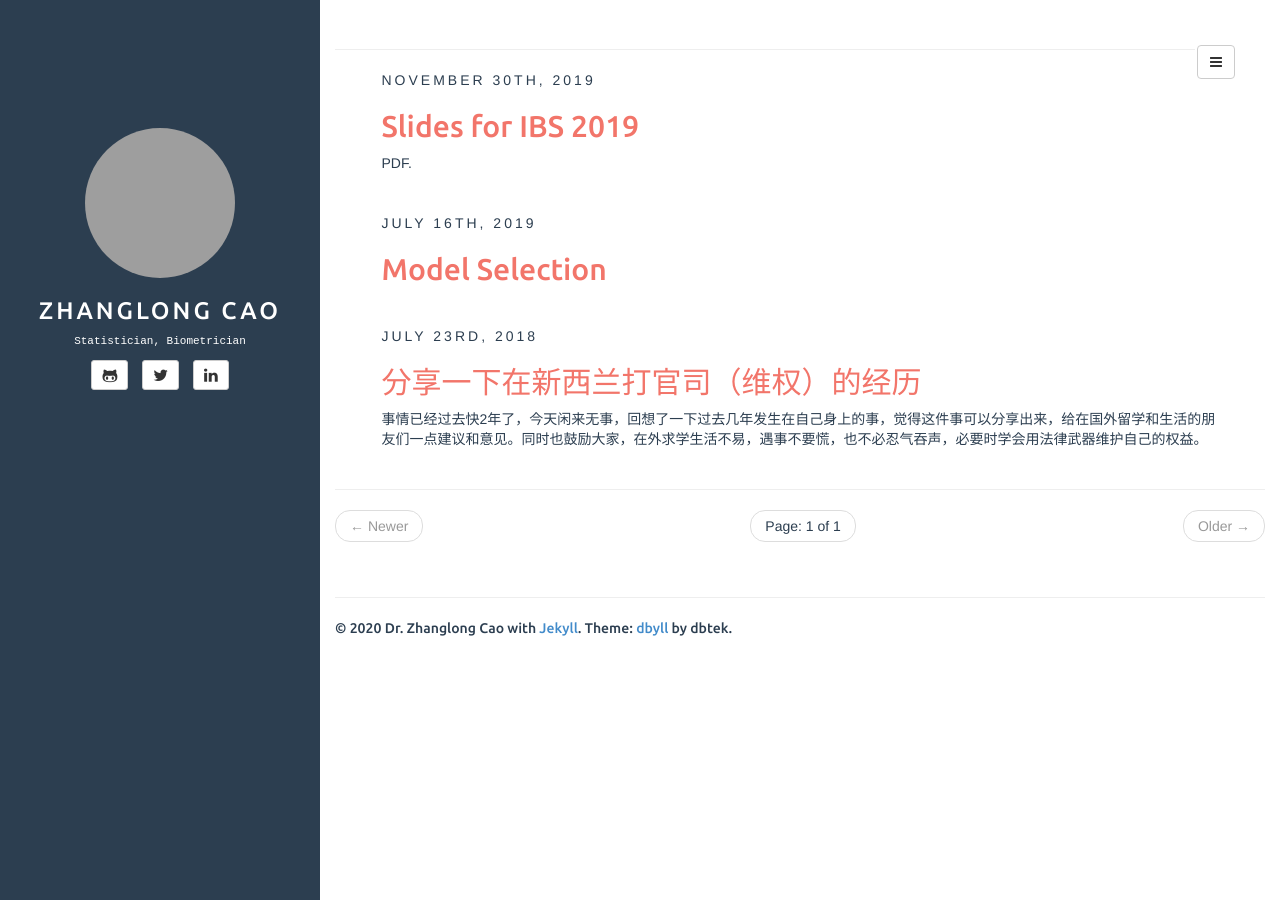
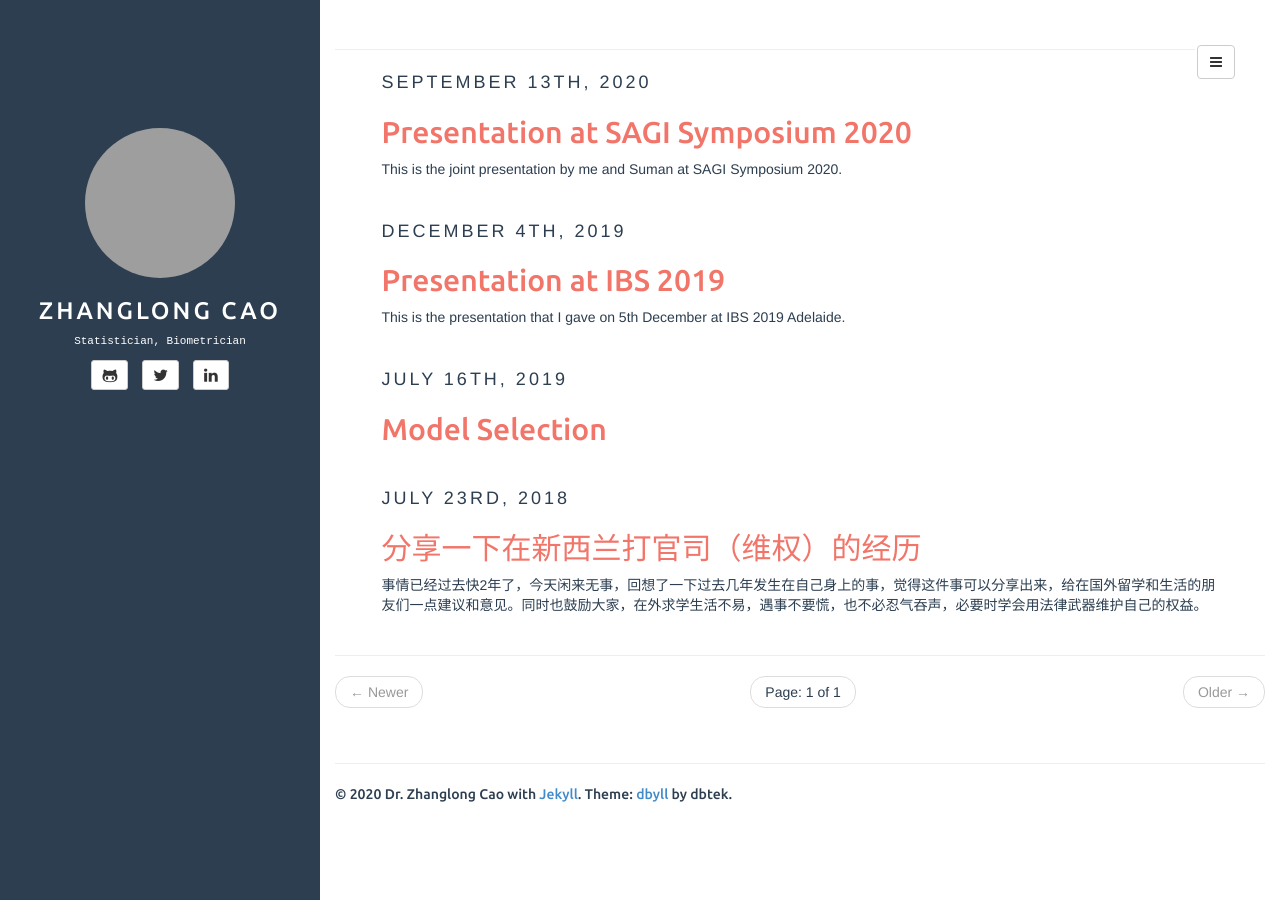
Before and after one commit to jeromecy/jeromecy.github.io, a Jekyll site: the page built from index.html, in a window 1280 px wide. Built offline with Jekyll 4.4.1, drawn with Linux system fonts in a browser that asks for light colours; the list of posts is cut into pages by our own code; grey boxes are pictures that could not be loaded.

Commit message:
SAGI slides

```diff
--- a/_includes/default.html
+++ b/_includes/default.html
@@ -70,10 +70,10 @@
 		<div class="collapse navbar-collapse" id="bs-example-navbar-collapse-1">
 			<ul class="nav navbar-nav">
 				<li class="active"><a href="{{ site.BASE_PATH }}/">Home</a></li>
-	<!--			<li><a href="{{ site.BASE_PATH}}/{{ site.categories_path }}">Categories</a></li>
-				<li><a href="{{ site.BASE_PATH}}/{{ site.tags_path }}">Tags</a></li> -->
+		<!--		<li><a href="{{ site.BASE_PATH}}/{{ site.tags_path }}">Tags</a></li> -->
 				<li><a href="{{ site.BASE_PATH}}/Reading">Reading</a></li>
 				<li><a href="{{ site.BASE_PATH}}/Working">Working</a></li>
+				<li><a href="{{ site.BASE_PATH}}/{{ site.categories_path }}">Categories</a></li>
 			</ul>
 		</div><!-- /.navbar-collapse -->
 	</nav>
@@ -85,11 +85,10 @@
 		</button>
 		<ul class="dropdown-menu" role="menu">
 			<li><a href="{{ site.BASE_PATH}}/"><i class="fa fa-home"></i>Home</a></li>
-<!--			<li><a href="{{ site.BASE_PATH}}/{{ site.categories_path }}"><i class="fa fa-folder"></i>Categories</a></li>
-			<li><a href="{{ site.BASE_PATH}}/{{ site.tags_path }}"><i class="fa fa-tags"></i>Tags</a></li> -->
+	<!--		<li><a href="{{ site.BASE_PATH}}/{{ site.tags_path }}"><i class="fa fa-tags"></i>Tags</a></li> -->
 			<li><a href="{{ site.BASE_PATH}}/Reading"><i class="fa fa-tags"></i>Reading</a></li>
 			<li><a href="{{ site.BASE_PATH}}/Working"><i class="fa fa-tags"></i>Working</a></li>
-
+			<li><a href="{{ site.BASE_PATH}}/{{ site.categories_path }}"><i class="fa fa-folder"></i>Categories</a></li>
 			<li class="divider"></li>
 			<li><a href="#"><i class="fa fa-arrow-up"></i>Top of Page</a></li>
 		</ul>
--- a/_posts/2019-12-01-IBS2019.md
+++ b/_posts/2019-12-01-IBS2019.md
@@ -1,8 +1,15 @@
 ---
 layout: post
-title:  Slides for IBS 2019
-date:   2019-12-01 00:00:00 +0800
+title:  Presentation at IBS 2019
+date:   2019-12-05 00:00:00 +0800
 categories: Presentation
 ---
 
-<a href="//JeromeCY.github.io/PDF/IBS2019.pdf" target="_blank">PDF.</a>
+
+This is the presentation that I gave on 5th December at IBS 2019 Adelaide.
+
+## Title: Model selection and principle of parsimony in statistical modelling in agriculture
+
+Abstract: Model selection is an important issue in biostatistical, psychological and agricultural studies. Root mean squared error (RMSE), Akaike's information criterion (AIC), Bayesian information criterion (BIC) and their relatives are commonly used as selection criteria for goodness-of-fit of statistical models. However, there is no robust technique that can be applied in every aspect of parameter estimation and model selection. Sometimes, the winning model is "cursed", while the best model based on the selection criteria leads to over-fitting in practice. Goodness-of-fit must be balanced against model complexity to avoid over-fitting issues. We discuss the trap in model selection and the principle of parsimony, and present a weighted neighbouring cross-validation method. The latter will be illustrated on agricultural experimental data set.
+
+<a href="//JeromeCY.github.io/PDF/2019-IBS2019.pdf" target="_blank">PDF.</a>
--- /dev/null
+++ b/_posts/2020-09-14-SAGI-Symposium.md
@@ -0,0 +1,19 @@
+---
+layout: post
+title:  Presentation at SAGI Symposium 2020
+date:   2020-09-14 00:00:00 +0800
+categories: Presentation
+---
+
+
+This is the joint presentation by me and Suman at SAGI Symposium 2020.
+
+Part 1 is given by Suman about OFE and GWR approach. The detail is referred to the <a href="https://doi.org/10.1016/j.fcr.2020.107783" target="_blank">publication</a>.
+
+
+
+## Title: On-farm Strip Trials: going beyond small plot experiments
+
+Abstract: Accommodating spatial variation is common in analysing field trials, and has become a challenge in large on-farm experiments. Simple linear mixed models and Gaussian distribution are incapable of dealing with complex data sets and results in misspecification. This paper describes a Bayesian framework to analyse the model with spatially correlated random parameters for large on-farm experiments. With advanced model diagnostic tools, we found that the model with Gaussian assumption is misspecified. Therefore, we use Student-$t$ distribution with which the model is augmented. The open-source \R-code that implements our proposed method for analysing on-farm data is provided for further use. We also discuss the difference of the Bayesian approach and GWR, and compare the results from these two approaches.
+
+<a href="//JeromeCY.github.io/PDF/2020-SAGISymposiumOFE.pdf" target="_blank">Presentation files</a>
--- a/assets/css/style.css
+++ b/assets/css/style.css
@@ -103,7 +103,7 @@ article{
 
 .post-date {
 	text-transform: uppercase;
-	font-size: 14px;
+	font-size: 18px;
 	letter-spacing: 3px;
 }
 
```
Also changed, not shown: 3 other files.
